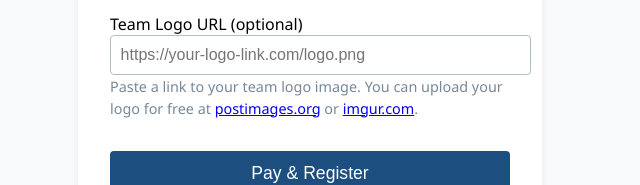
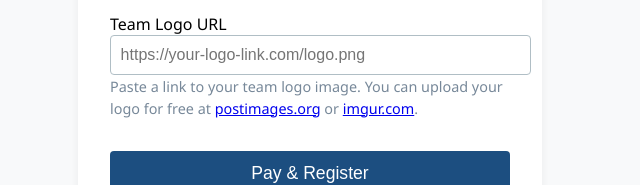
Before and after one commit to Onceupona1/dls25-site-, a plain HTML site: page index.html in a window 1280 px wide. Shown: the part 368-553 px from the top of the page, 330-970 px from the left. Drawn offline with Linux system fonts and the light colour scheme.

Commit message:
index.html

```diff
--- a/index.html
+++ b/index.html
@@ -23,7 +23,7 @@
         <input type="text" name="team" required>
       </label>
       <label>
-        Team Logo URL (optional)<br>
+        Team Logo URL <br>
         <input type="url" name="logo_url" placeholder="https://your-logo-link.com/logo.png">
         <span class="hint">Paste a link to your team logo image. You can upload your logo for free at <a href="https://postimages.org/" target="_blank">postimages.org</a> or <a href="https://imgur.com/upload" target="_blank">imgur.com</a>.</span>
       </label>
```
